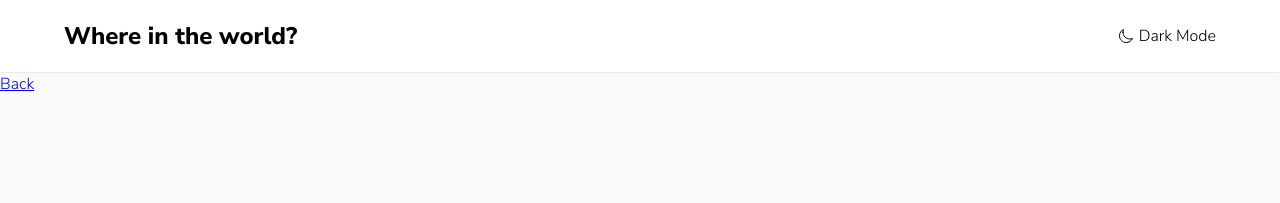
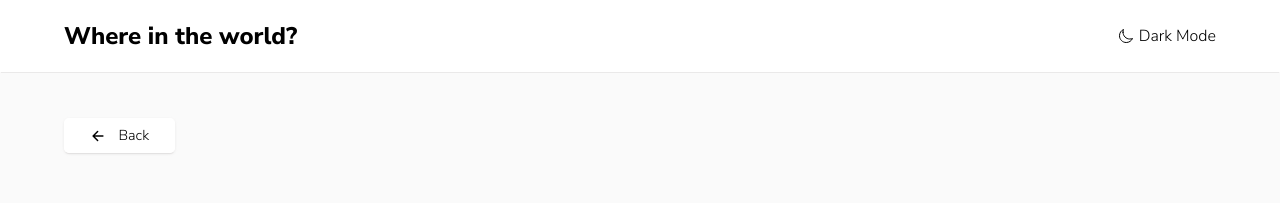
Before and after one commit to Nihaprezz/rest-countries-api, a React (Create React App) app: page /country/1 in a window 1280 px wide. Shown: the top 203 px of the page. Built offline with nearby package versions, Linux system fonts and the light colour scheme; no server answers.

Commit message:
finished styling back button

```diff
--- a/src/showpage/showPage.js
+++ b/src/showpage/showPage.js
@@ -22,7 +22,13 @@ const ShowPage = (props) => {
 
     return (
         <div className="show-page">
-            <Link to="/">Back</Link>
+            <div style={{paddingTop: '4%'}}>
+                <Link to="/" className='show-back-btn'>
+                    <ion-icon name="arrow-back-outline"></ion-icon>
+                    <span>Back</span>
+                </Link>
+            </div>
+
             {country && <ShowDetails country={country}/>}
         </div>
     )
--- a/src/showpage/show_page.css
+++ b/src/showpage/show_page.css
@@ -2,6 +2,27 @@
     background: hsl(0, 0%, 98%);
     height: 95vh;
     margin-top: .1%;
+}
+
+.show-back-btn {
+    color: black;
+    text-decoration: none;
+    background: white;
+    box-shadow: 0px 2px 1px -1px rgba(173, 171, 171,0.2),
+    0px 1px 1px 0px rgba(173, 171, 171, 0),
+    0px 1px 3px 0px rgba(173, 171, 171, 0.2);
+    padding: .5% 2% .5% 2%;
+    margin-left: 5%;
+    border-radius: 5px;
+}
+
+.show-back-btn span {
+    font-size: 1.8vh;
+}
+
+.show-back-btn ion-icon {
+    vertical-align: middle;
+    padding-right: 1%;
 }
 
 .show-container {
```
